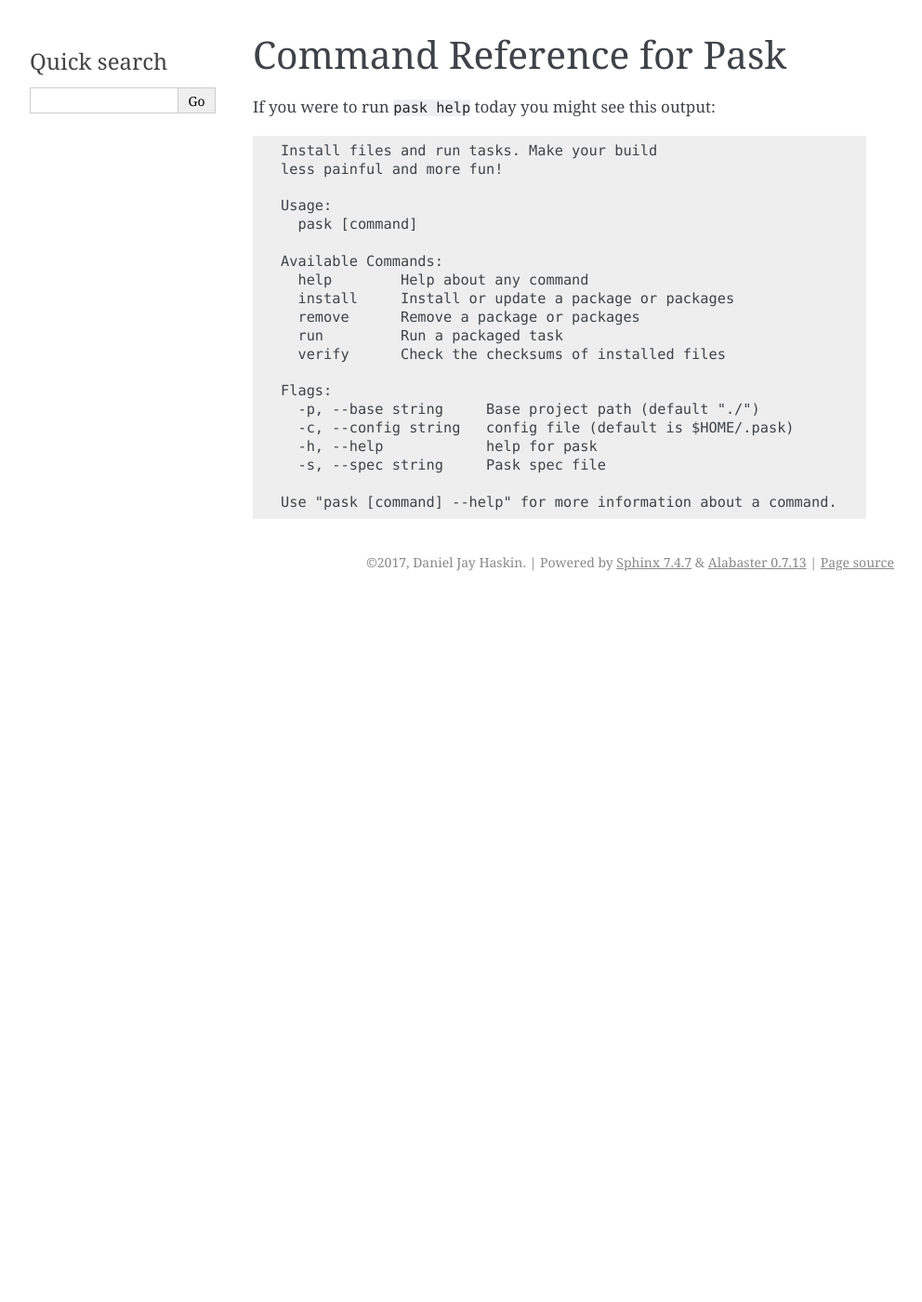
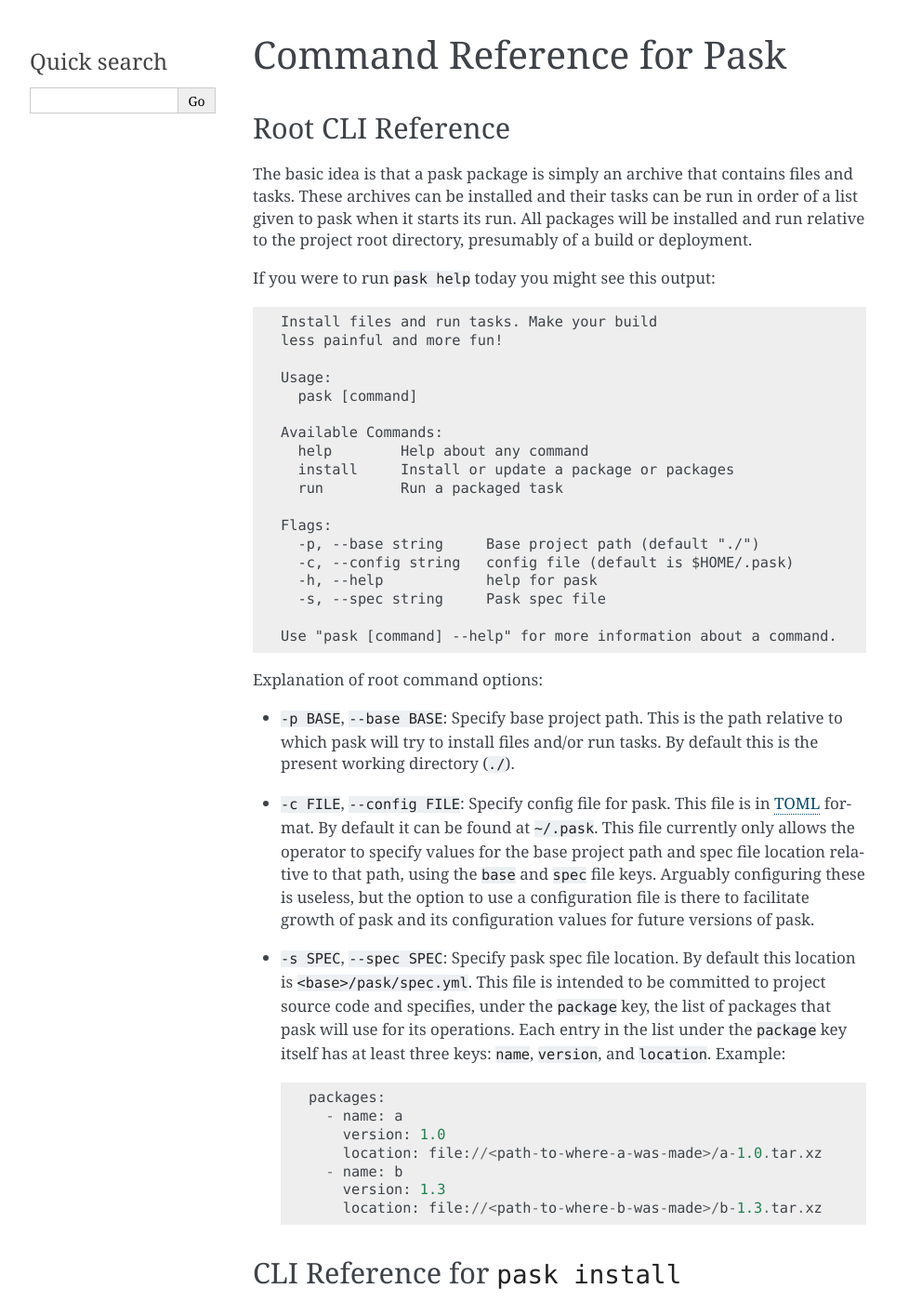
Before and after one commit to djhaskin987/pask, a Sphinx documentation site: the page built from docs/command-reference.rst, in a window 1280 px wide and 1400 px high. Shown: the whole window at 93% size, without its empty margins (148-1140 px from the left). Built offline with Sphinx 7.4.7, drawn with Linux system fonts in a browser that asks for light colours; some of the changed text lies outside the part shown.

Commit message:
Fix up rough draft of docs

```diff
--- a/docs/command-reference.rst
+++ b/docs/command-reference.rst
@@ -1,5 +1,14 @@
 Command Reference for Pask
 ==========================
+
+Root CLI Reference
+------------------
+
+The basic idea is that a pask package is simply an archive that contains files
+and tasks. These archives can be installed and their tasks can be run in order
+of a list given to pask when it starts its run. All packages will be installed
+and run relative to the project root directory, presumably of a build or
+deployment.
 
 If you were to run ``pask help`` today you might see this output::
 
@@ -12,9 +21,7 @@
     Available Commands:
       help        Help about any command
       install     Install or update a package or packages
-      remove      Remove a package or packages
       run         Run a packaged task
-      verify      Check the checksums of installed files
 
     Flags:
       -p, --base string     Base project path (default "./")
@@ -23,3 +30,91 @@
       -s, --spec string     Pask spec file
 
     Use "pask [command] --help" for more information about a command.
+
+Explanation of root command options:
+
+* ``-p BASE``, ``--base BASE``: Specify base project path. This is the path
+  relative to which pask will try to install files and/or run tasks. By
+  default this is the present working directory (``./``).
+* ``-c FILE``, ``--config FILE``: Specify config file for pask. This file
+  is in `TOML`_ format. By default it can be found at ``~/.pask``. This
+  file currently only allows the operator to specify values for the
+  base project path and spec file location relative to that path, using the
+  ``base`` and ``spec`` file keys. Arguably configuring these is useless, but
+  the option to use a configuration file is there to facilitate growth of
+  pask and its configuration values for future versions of pask.
+* ``-s SPEC``, ``--spec SPEC``: Specify pask spec file location. By default
+  this location is ``<base>/pask/spec.yml``. This file is intended to be
+  committed to project source code and specifies, under the ``package`` key,
+  the list of packages that pask will use for its operations. Each entry in
+  the list under the ``package`` key itself has at least three keys: ``name``,
+  ``version``, and ``location``. Example::
+
+      packages:
+        - name: a
+          version: 1.0
+          location: file://<path-to-where-a-was-made>/a-1.0.tar.xz
+        - name: b
+          version: 1.3
+          location: file://<path-to-where-b-was-made>/b-1.3.tar.xz
+
+.. _TOML: https://github.com/toml-lang/toml
+
+CLI Reference for ``pask install``
+----------------------------------
+
+The command ``pask install`` has no command-specific options in the current
+version.
+
+When `pask install` is run, this list of packages is installed in order of the
+list. Each package is simply a `XZ-compressed`_ `tarball`_ is downloaded and
+unpacked relative to the build project root. The build project root can be
+changed using Pask's  If any files are found in the archive under the folder
+`./pask`, those files are installed under
+`./pask/packages/<package-name>/<package-version>/` relative to the build
+project root.
+
+.. _XZ-compressed: https://en.wikipedia.org/wiki/Xz
+.. _tarball: https://en.wikipedia.org/wiki/Tar_(computing)
+
+CLI Reference for ``pask run``
+----------------------------------
+
+The command ``pask run`` has no command-specific options in the current
+version.
+
+When `pask run <task>` is run, the file
+`./pask/packages/<package-name>/<package-version>/tasks/<task>` is run with no
+arguments for each package in the list found in the file `./pask/spec.yml`
+relative to the build project root. Any environment variables set when pask
+is run are passed through. If, for any of the packages in the list of the spec
+file, the named task does not exist, is not executable, or exits abnormally, an
+error is printed and pask stops. The task for each package in the list are run
+in the order that the packages found in the list.
+
+Compatibility with Degasolv
+---------------------------
+
+Pask was built to work natively with `Degasolv`_,
+version 1.10.0 or greater. By using Degasolv to resolve dependencies between
+pask packages, you get a complete package management system for your builds.
+
+When you run ``degasolv resolve-locations``, Degasolv will print out a list of
+packages in order of "dependance". Packages with many dependants appear first
+in the list, while packages which have many dependencies appear last in the
+list.
+
+The operator can create a valid spec for Pask by using Degasolv's
+``--output-format`` CLI option, like so::
+
+    cd <build-project-dir>
+    mkdir -p ./pask
+    degasolv resolve-locations --output-format json > pask/spec.yml
+
+The Pask spec can then serve as Degasolv's lock file for the build project.
+Then, Pask would run tasks associated with these tasks in order of dependance
+(more dependers = installed first, more dependencies =
+installed last), and will also run the tasks associated with those packages
+in order of dependance.
+
+.. _Degasolv: degasolv.readthedocs.io
--- a/docs/index.rst
+++ b/docs/index.rst
@@ -12,7 +12,6 @@
    Why Pask? <why-pask>
    Get Pask <get-pask>
    Quickstart <quickstart>
-   Detailed Explanation <detailed-explanation>
    Command Reference <command-reference>
    Changelog <changelog>
 
```
Also changed, not shown: docs/detailed-explanation.rst (deleted, +0 -76 lines).
